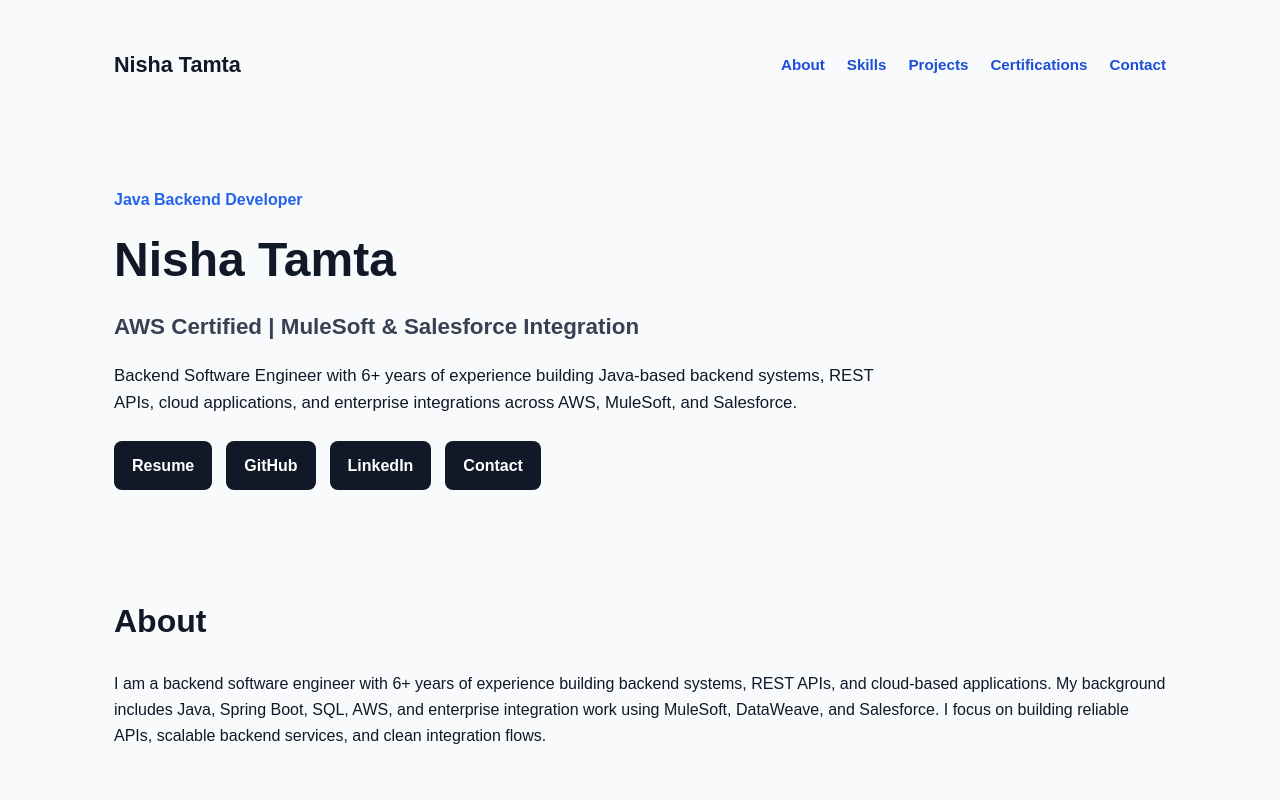
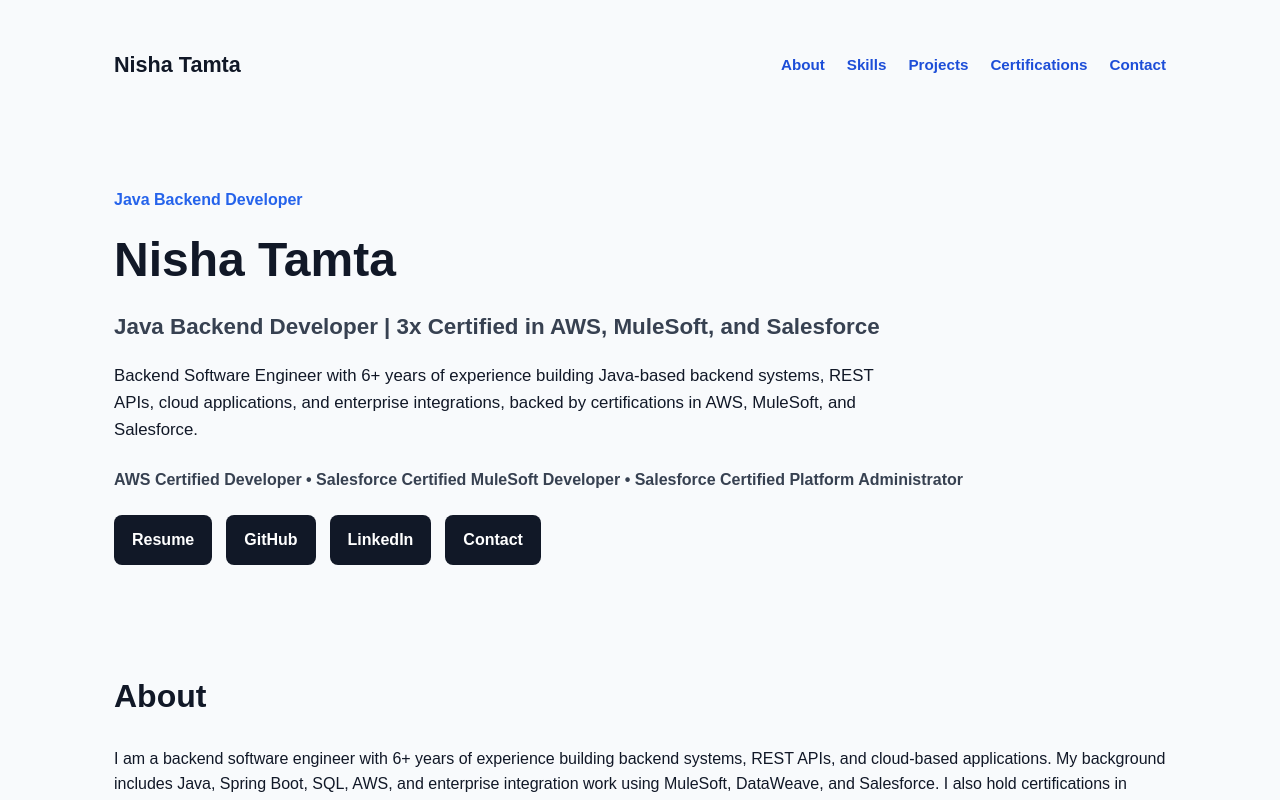
Before and after one commit to nisha-tamta/nisha-portfolio, a React (Vite) app: page / in a window 1280 px wide. Shown: the top 800 px of the page. Built offline with nearby package versions, Linux system fonts and the light colour scheme.

Commit message:
git add .

```diff
--- a/src/App.jsx
+++ b/src/App.jsx
@@ -17,10 +17,15 @@ function App() {
       <section className="hero">
         <p className="tag">Java Backend Developer</p>
         <h1>Nisha Tamta</h1>
-        <h2>AWS Certified | MuleSoft & Salesforce Integration</h2>
+        {/* <h2>AWS Certified Developer | Salesforce Certified MuleSoft Developer | Salesforce Certified Platform Administrator</h2> */}
+        <h2>Java Backend Developer | 3x Certified in AWS, MuleSoft, and Salesforce</h2>
         <p className="hero-text">
           Backend Software Engineer with 6+ years of experience building Java-based backend systems,
-          REST APIs, cloud applications, and enterprise integrations across AWS, MuleSoft, and Salesforce.
+          REST APIs, cloud applications, and enterprise integrations, backed by certifications in AWS,
+          MuleSoft, and Salesforce.
+        </p>
+        <p className="cert-summary">
+          AWS Certified Developer • Salesforce Certified MuleSoft Developer • Salesforce Certified Platform Administrator
         </p>
         <div className="hero-buttons">
           <a href="/resume.pdf" target="_blank" rel="noreferrer">Resume</a>
@@ -35,8 +40,10 @@ function App() {
         <p>
           I am a backend software engineer with 6+ years of experience building backend systems,
           REST APIs, and cloud-based applications. My background includes Java, Spring Boot, SQL,
-          AWS, and enterprise integration work using MuleSoft, DataWeave, and Salesforce. I focus
-          on building reliable APIs, scalable backend services, and clean integration flows.
+          AWS, and enterprise integration work using MuleSoft, DataWeave, and Salesforce. I also
+          hold certifications in AWS, Salesforce MuleSoft Development, and Salesforce Platform
+          Administration. I focus on building reliable APIs, scalable backend services, and clean
+          integration flows.
         </p>
       </section>
 
@@ -112,12 +119,30 @@ function App() {
 
       <section id="certifications" className="section">
         <h3>Certifications</h3>
-        <div className="card">
-          <ul className="cert-list">
-            <li>AWS Certified Developer – Associate (DVA-C02) | 2026</li>
-            <li>Salesforce Certified MuleSoft Developer | 2026</li>
-            <li>Salesforce Certified Platform Administrator | 2026</li>
-          </ul>
+        <div className="grid">
+          <div className="card">
+            <h4>AWS Certified Developer – Associate (DVA-C02)</h4>
+            <p>2026</p>
+            <a href="https://www.credly.com/badges/8e9366de-ef05-4bad-aade-03cf65f6036b/public_url" target="_blank" rel="noreferrer">
+              Verify Credential
+            </a>
+          </div>
+
+          <div className="card">
+            <h4>Salesforce Certified MuleSoft Developer</h4>
+            <p>2026</p>
+            <a href="https://trailhead.salesforce.com/en/credentials/verification/" target="_blank" rel="noreferrer">
+              Verify Credential
+            </a>
+          </div>
+
+          <div className="card">
+            <h4>Salesforce Certified Platform Administrator</h4>
+            <p>2026</p>
+            <a href="https://trailhead.salesforce.com/en/credentials/verification/" target="_blank" rel="noreferrer">
+              Verify Credential
+            </a>
+          </div>
         </div>
       </section>
 
--- a/src/index.css
+++ b/src/index.css
@@ -90,6 +90,12 @@ a {
   font-weight: 600;
 }
 
+.cert-summary {
+  margin-bottom: 22px;
+  color: #374151;
+  font-weight: 600;
+}
+
 .section {
   padding: 56px 0;
 }
@@ -111,12 +117,6 @@ a {
   border-radius: 14px;
   padding: 24px;
   box-shadow: 0 10px 28px rgba(0, 0, 0, 0.06);
-}
-
-.grid {
-  display: grid;
-  grid-template-columns: repeat(auto-fit, minmax(240px, 1fr));
-  gap: 18px;
 }
 
 .card p {
```
